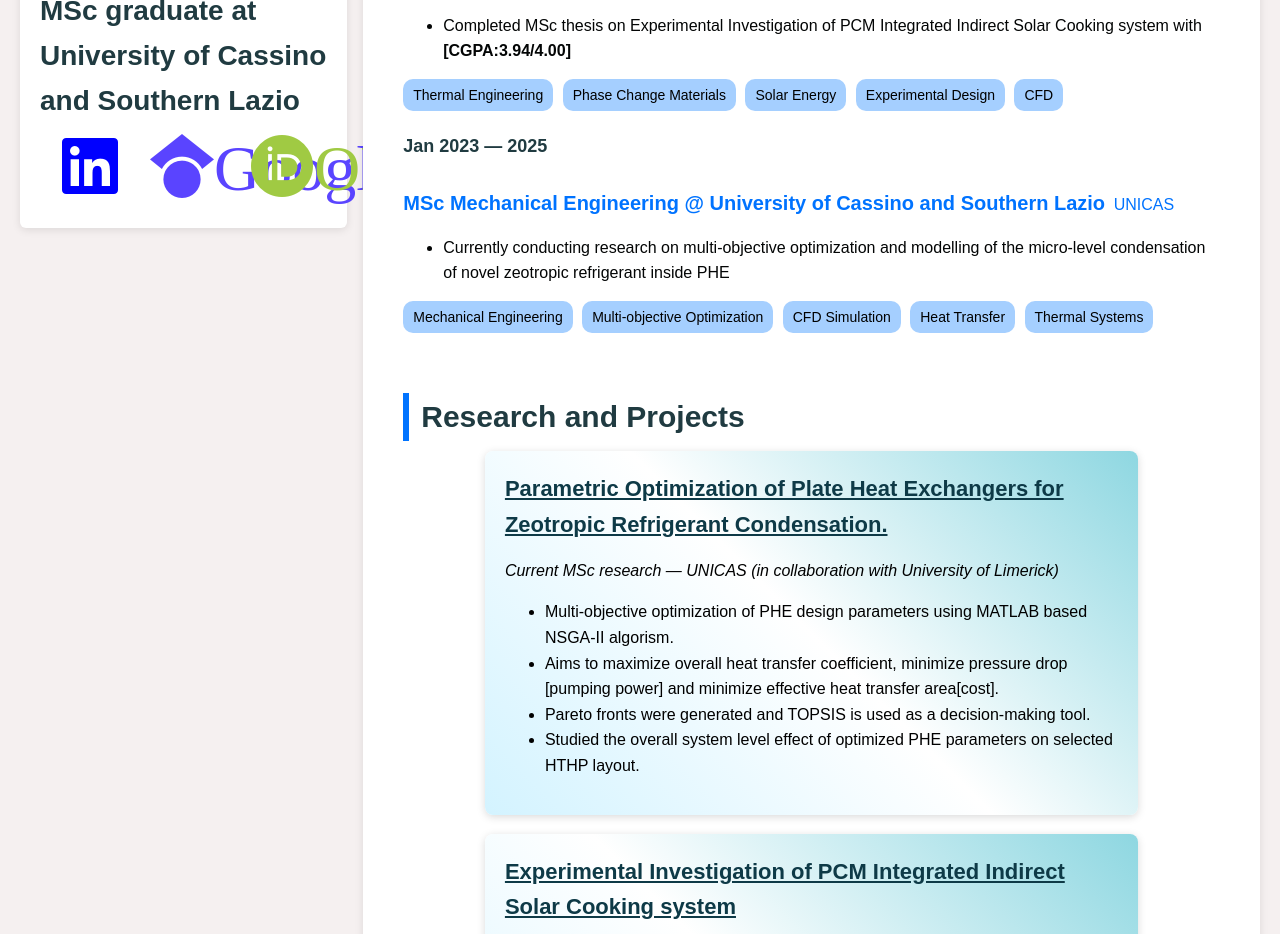
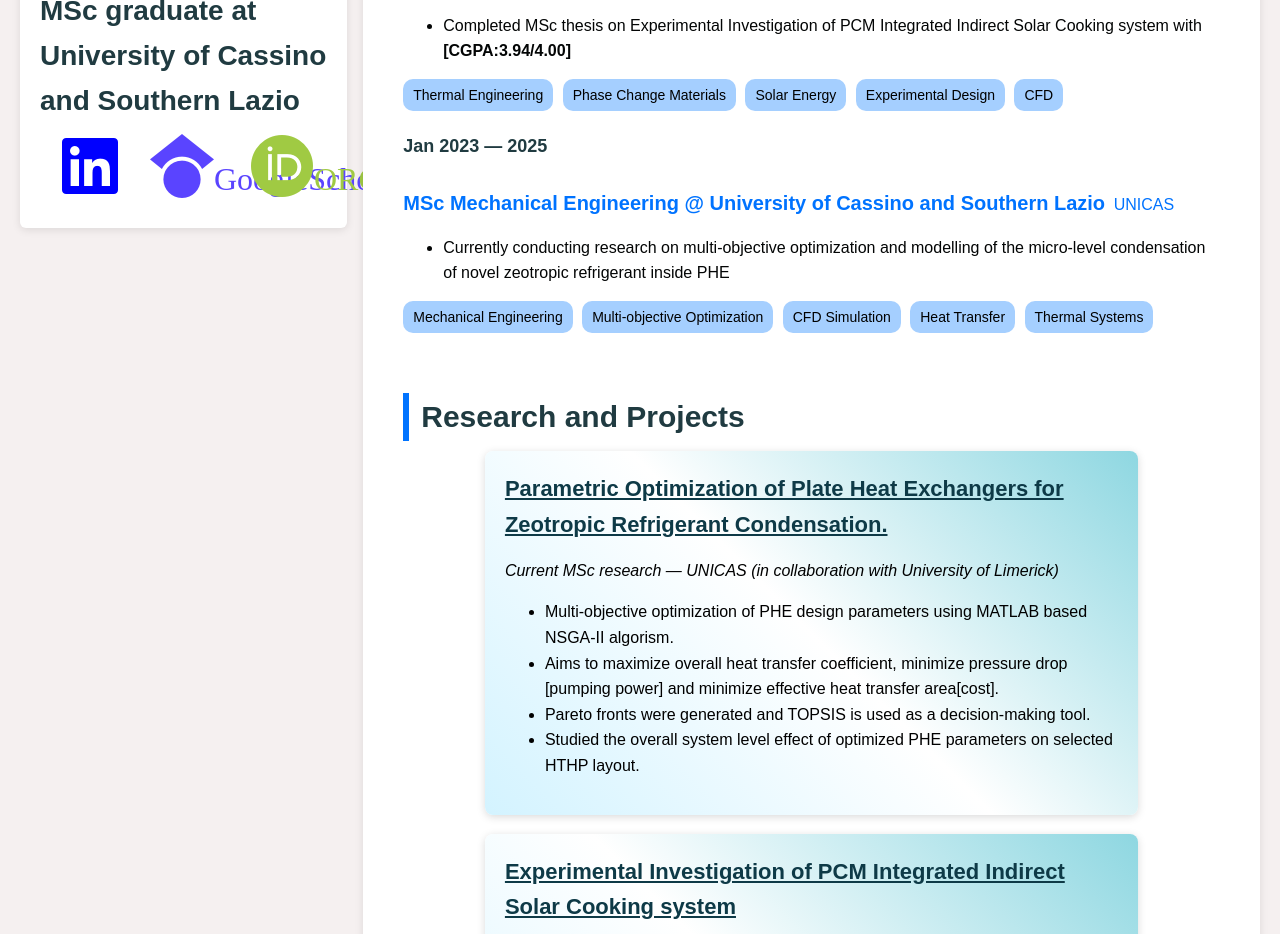
Before and after one commit to mightypen23/Mekonnen-Yalelet-Portfolio, a plain HTML site: page index.html in a window 1280 px wide. Shown: the part 820-1754 px from the top of the page. Drawn offline with Linux system fonts and the light colour scheme.

Commit message:
Nested the texts in a span
to match the styles.css

```diff
--- a/index.html
+++ b/index.html
@@ -57,10 +57,10 @@
                    <i class="fa-brands fa-linkedin"></i>
                 </a>
                 <a class="profile-link orcid" href="https://orcid.org/0000-0002-6806-4743" rel="noopener noreferrer">
-                    <i class="fa-brands fa-google-scholar">GoogleScholar</i>
+                    <i class="fa-brands fa-google-scholar"><span>GoogleScholar</span></i>
                 </a>
                 <a class="profile-link googlescholar" href="https://scholar.google.com/citations?hl=en&user=8ZkfY4gAAAAJ&view_op" rel="noopener noreferrer">
-                  <i class="fa-brands fa-orcid">ORCid</i>
+                  <i class="fa-brands fa-orcid"><span>ORC<span class="id">id</span></span></i>
                 </a>
 
             </div>
```
